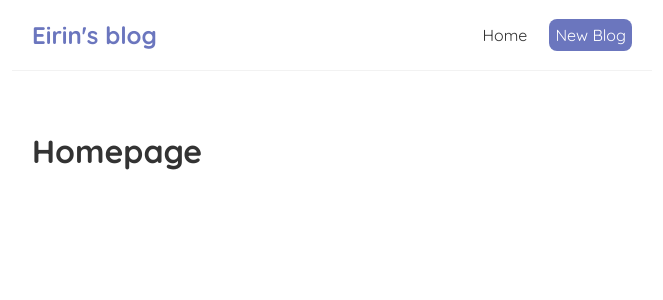
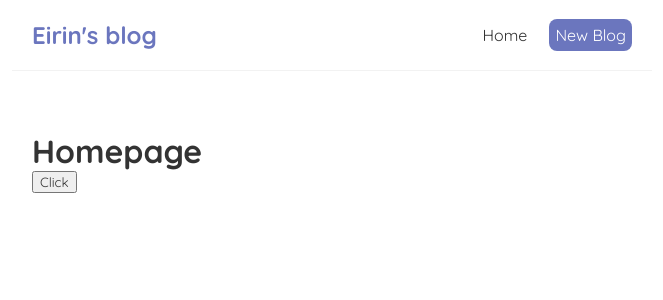
Before and after one commit to eirinhagen/dojo-blog-react-, a React (Create React App) app: page / in a window 1280 px wide. Shown: the top 300 px of the page, without its empty margins (308-971 px from the left). Built offline with nearby package versions, Linux system fonts and the light colour scheme.

Commit message:
Click Events

```diff
--- a/src/Home.js
+++ b/src/Home.js
@@ -1,7 +1,10 @@
 const Home = () => {
+
+    const handleClick = (name) => { console.log('hei '+ name)}
     return (
         <div className="home">
             <h1>Homepage</h1>
+            <button onClick={()=>handleClick('kisa')}>Click</button>
 
         </div>
      );
```
